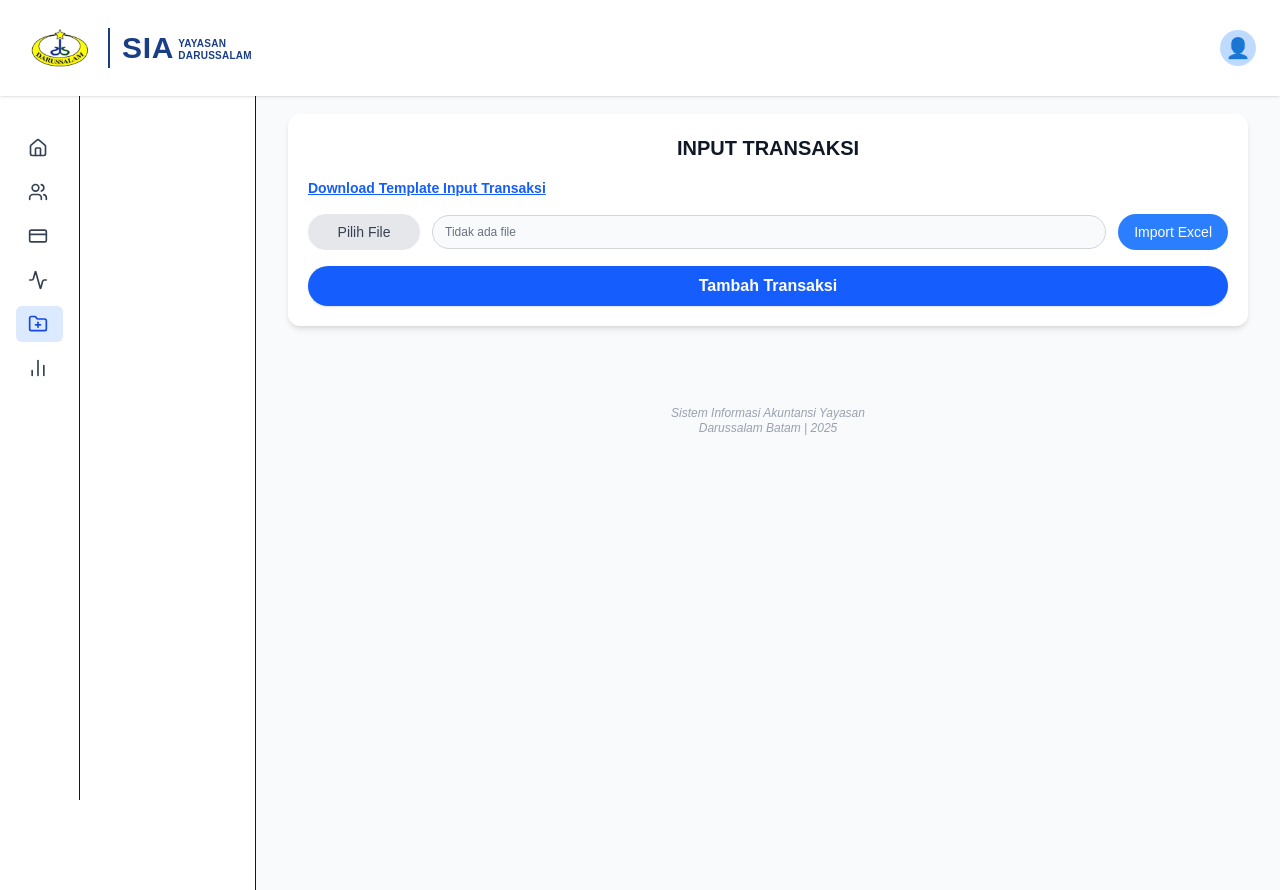
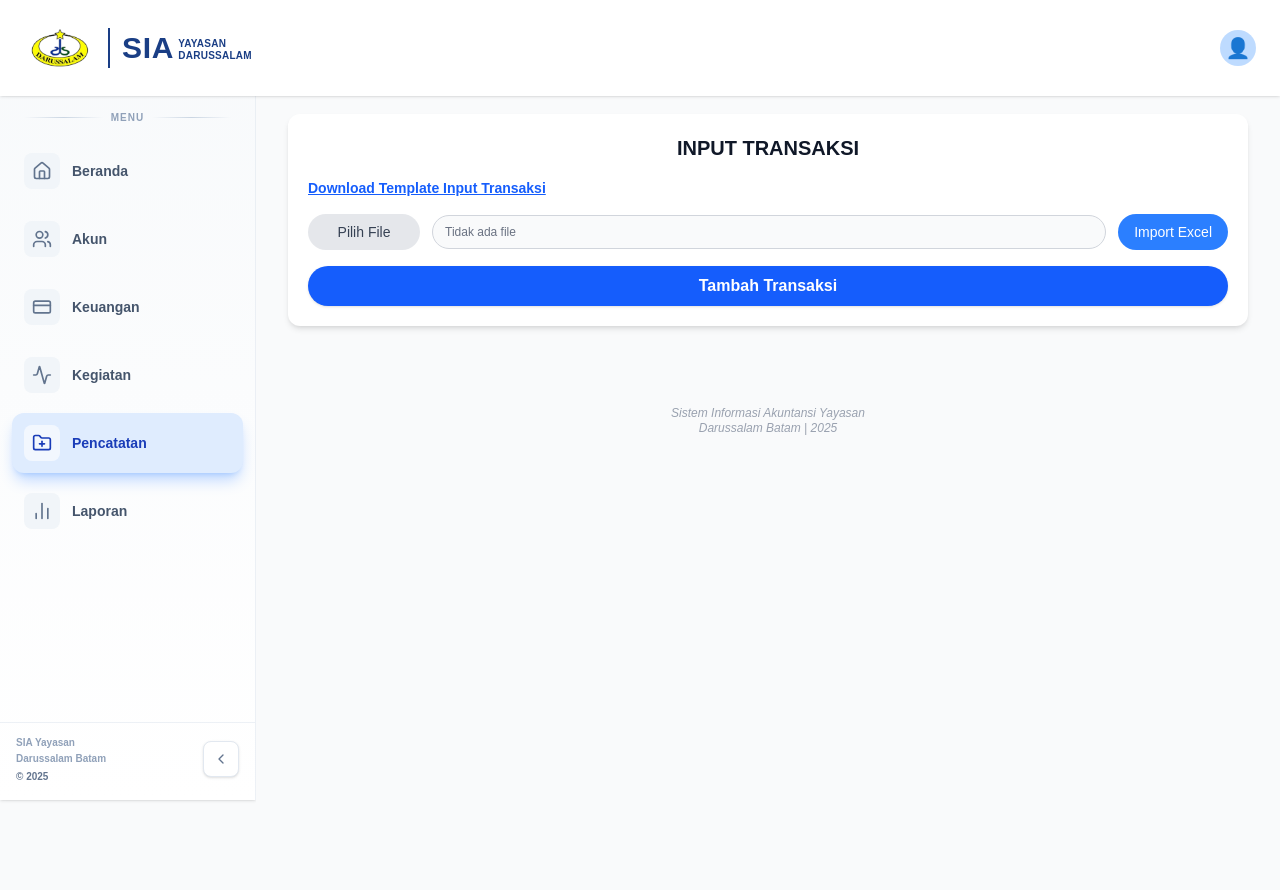
Before and after one commit to BijiKacang13/PBLPAGI3B1, a Next.js app in the folder frontend/frontend/: page /pencatatan/transaksi in a window 1280 px wide. Built offline with nearby package versions, Linux system fonts and the light colour scheme.

Commit message:
memperbaiki tampilan sidebar

```diff
--- a/frontend/frontend/src/app/layout.tsx
+++ b/frontend/frontend/src/app/layout.tsx
@@ -31,7 +31,7 @@ export default function RootLayout({
       <body className="min-h-screen flex flex-col md:flex-row bg-gray-50 text-gray-800">
         {/* Sidebar hanya di layar besar dan bukan halaman auth */}
         {!isAuthPage && (
-          <aside className="hidden md:block w-64 bg-white border-r shadow-sm">
+          <aside className="hidden md:block w-64 bg-gray-50 border-lr shadow-sm">
             <Sidebar />
           </aside>
         )}
--- a/frontend/frontend/src/components/Sidebar.tsx
+++ b/frontend/frontend/src/components/Sidebar.tsx
@@ -11,10 +11,13 @@ import {
   FolderPlus,
   ChartNoAxesColumn,
   FileText,
+  ChevronLeft,
+  ChevronRight,
+  Sparkles,
 } from "lucide-react";
 
 export default function SidebarHover() {
-  const [expanded, setExpanded] = useState(false);
+  const [expanded, setExpanded] = useState(true);
   const pathname = usePathname();
   const [userRole, setUserRole] = useState<string>("admin");
 
@@ -66,32 +69,80 @@ export default function SidebarHover() {
 
   const menus = getMenus();
 
+  const getRoleBadgeColor = () => {
+    switch (userRole) {
+      case "akuntan_unit":
+        return "bg-gradient-to-r from-purple-50 to-purple-100 text-purple-700 ring-1 ring-purple-200";
+      case "auditor":
+        return "bg-gradient-to-r from-amber-50 to-amber-100 text-amber-700 ring-1 ring-amber-200";
+      default:
+        return "bg-gradient-to-r from-blue-50 to-blue-100 text-blue-700 ring-1 ring-blue-200";
+    }
+  };
+
+  const getRoleName = () => {
+    switch (userRole) {
+      case "akuntan_unit":
+        return "Akuntan";
+      case "auditor":
+        return "Auditor";
+      default:
+        return "Admin";
+    }
+  };
+
   return (
     <aside
-      onMouseEnter={() => setExpanded(true)}
-      onMouseLeave={() => setExpanded(false)}
-      className={`fixed top-[90px] left-0 h-[calc(100vh-90px)] bg-white border-r transition-all duration-300 ${
+      className={`fixed top-[90px] left-0 h-[calc(100vh-90px)] bg-gradient-to-b from-slate-50 to-white border-r border-slate-200/60 shadow-sm transition-all duration-300 ease-out ${
         expanded ? "w-64" : "w-20"
-      }`}
+      } flex flex-col`}
     >
-      <div className="p-4">
-        <ul className="mt-6 space-y-2">
+
+      {/* Navigation */}
+      <div className="px-3 py-5 flex-1 overflow-y-auto">
+        {expanded && (
+          <div className="px-3 mb-4 flex items-center gap-2">
+            <div className="h-px flex-1 bg-gradient-to-r from-transparent via-slate-300 to-transparent" />
+            <p className="text-[10px] font-bold tracking-widest text-slate-400 uppercase">
+              Menu
+            </p>
+            <div className="h-px flex-1 bg-gradient-to-r from-transparent via-slate-300 to-transparent" />
+          </div>
+        )}
+        <ul className="space-y-2">
           {menus.map((item) => {
-            const isActive = pathname === item.path || pathname.startsWith(item.path + "/");
+            const isActive =
+              pathname === item.path || pathname.startsWith(item.path + "/");
             return (
-              <li key={item.name}>
+              <li key={item.name} className="relative">
                 <Link
                   href={item.path}
-                  className={`flex items-center px-3 py-2 rounded-md cursor-pointer transition ${
+                  className={`group relative flex items-center gap-3 px-3 py-3 rounded-xl text-sm font-semibold cursor-pointer transition-all duration-200 ${
                     isActive
-                      ? "bg-blue-100 text-blue-700"
-                      : "hover:bg-gray-100 text-gray-700"
+                      ? "bg-blue-100 text-blue-800 shadow-lg shadow-blue-500/30"
+                      : "text-slate-600 hover:bg-white hover:text-slate-900 hover:shadow-md"
                   }`}
                 >
-                  <div>{item.icon}</div>
+                  {isActive && (
+                    <div className="absolute inset-0 rounded-xl bg-white opacity-10" />
+                  )}
+
+                  <div
+                    className={`relative flex h-9 w-9 items-center justify-center rounded-lg transition-all ${
+                      isActive
+                        ? "bg-white/60 text-blue-800"
+                        : "bg-slate-100 text-slate-500 group-hover:bg-blue-50 group-hover:text-blue-600"
+                    }`}
+                  >
+                    {item.icon}
+                  </div>
 
                   {expanded && (
-                    <span className="ml-3">{item.name}</span>
+                    <span className="whitespace-nowrap relative z-10">{item.name}</span>
+                  )}
+
+                  {isActive && expanded && (
+                    <div className="" />
                   )}
                 </Link>
               </li>
@@ -99,6 +150,28 @@ export default function SidebarHover() {
           })}
         </ul>
       </div>
+
+      {/* Footer */}
+      <div className="px-4 pb-4 pt-3 border-t border-slate-200/60 bg-white/50">
+        <div className="flex items-center justify-between gap-2">
+          {expanded && (
+            <div className="flex-1">
+              <p className="text-[10px] font-semibold text-slate-400 leading-relaxed">
+                SIA Yayasan<br />Darussalam Batam
+              </p>
+              <p className="text-[10px] font-bold text-slate-500 mt-0.5">© 2025</p>
+            </div>
+          )}
+          <button
+            type="button"
+            onClick={() => setExpanded((prev) => !prev)}
+            className="h-9 w-9 inline-flex items-center justify-center rounded-lg border border-slate-200 text-slate-500 hover:text-white hover:bg-gradient-to-r hover:from-blue-500 hover:to-blue-600 hover:border-blue-500 bg-white shadow-sm transition-all duration-200 hover:shadow-md"
+            aria-label={expanded ? "Kecilkan sidebar" : "Besarkan sidebar"}
+          >
+            {expanded ? <ChevronLeft size={16} /> : <ChevronRight size={16} />}
+          </button>
+        </div>
+      </div>
     </aside>
   );
 }
```
